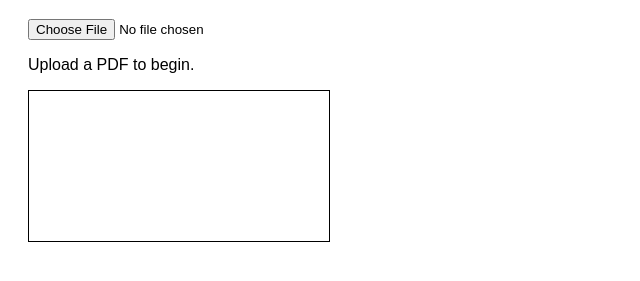
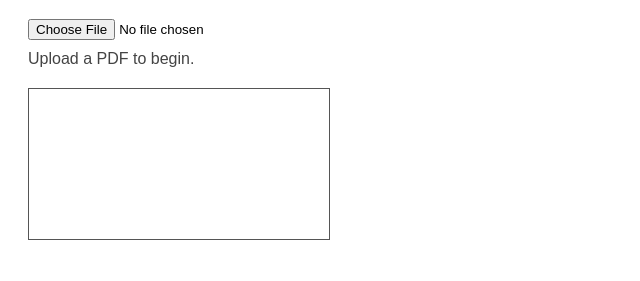
Before and after one commit to justinemeriel-mcasphalt/pdf-splitter, a plain HTML site: page index.html in a window 1280 px wide. Shown: the part 89-370 px from the top of the page, without its empty margins (0-640 px from the left). Drawn offline with Linux system fonts and the light colour scheme.

Commit message:
Update pdfCanvas styles for improved appearance

```diff
--- a/style.css
+++ b/style.css
@@ -4,5 +4,13 @@ body {
 }
 
 #pdfCanvas {
-    border: 1px solid black;
+    border: 1px solid #555;
+    display: block;
+    margin-top: 20px;
+    max-width: 100%;
 }
+
+#status {
+    margin-top: 10px;
+    color: #444;
+}
```
